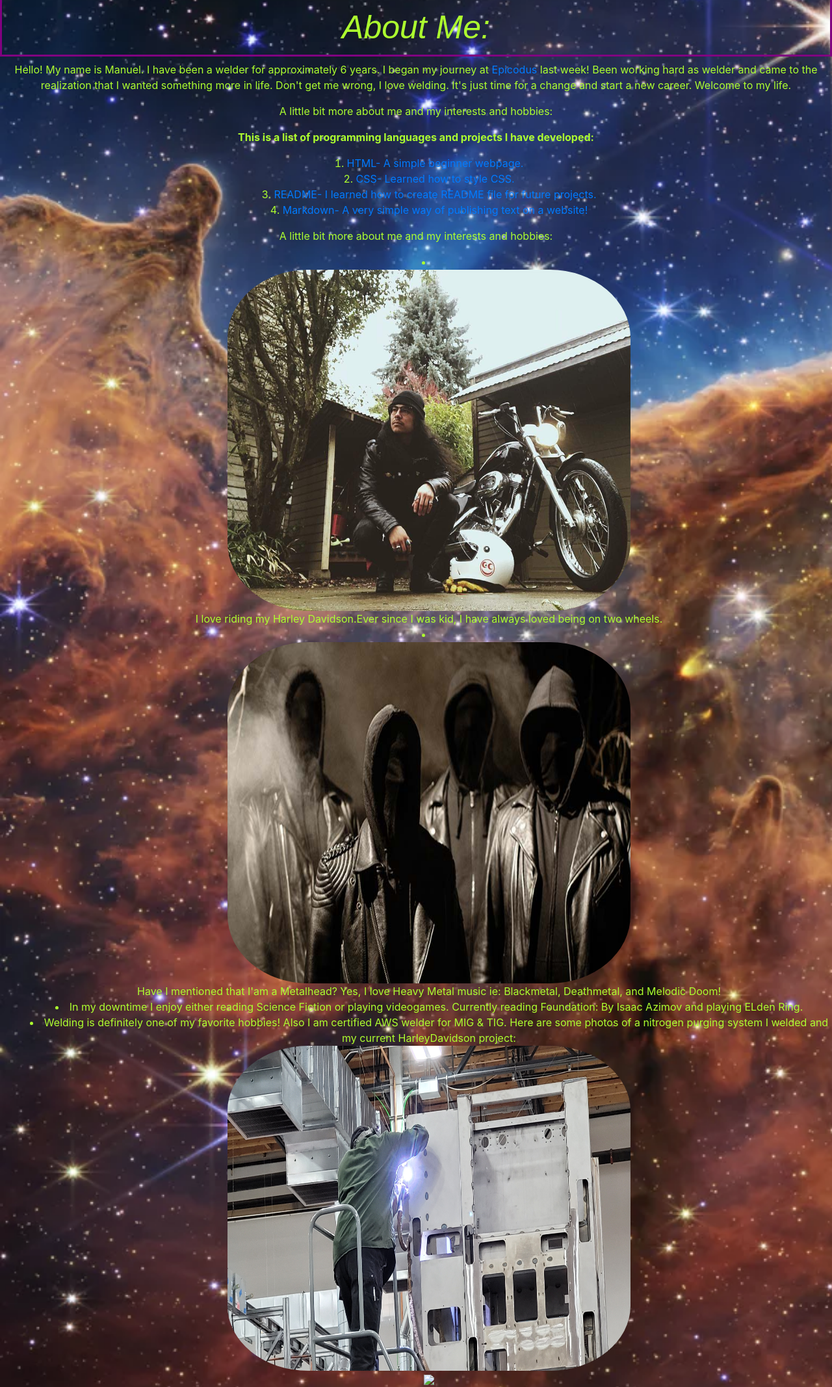
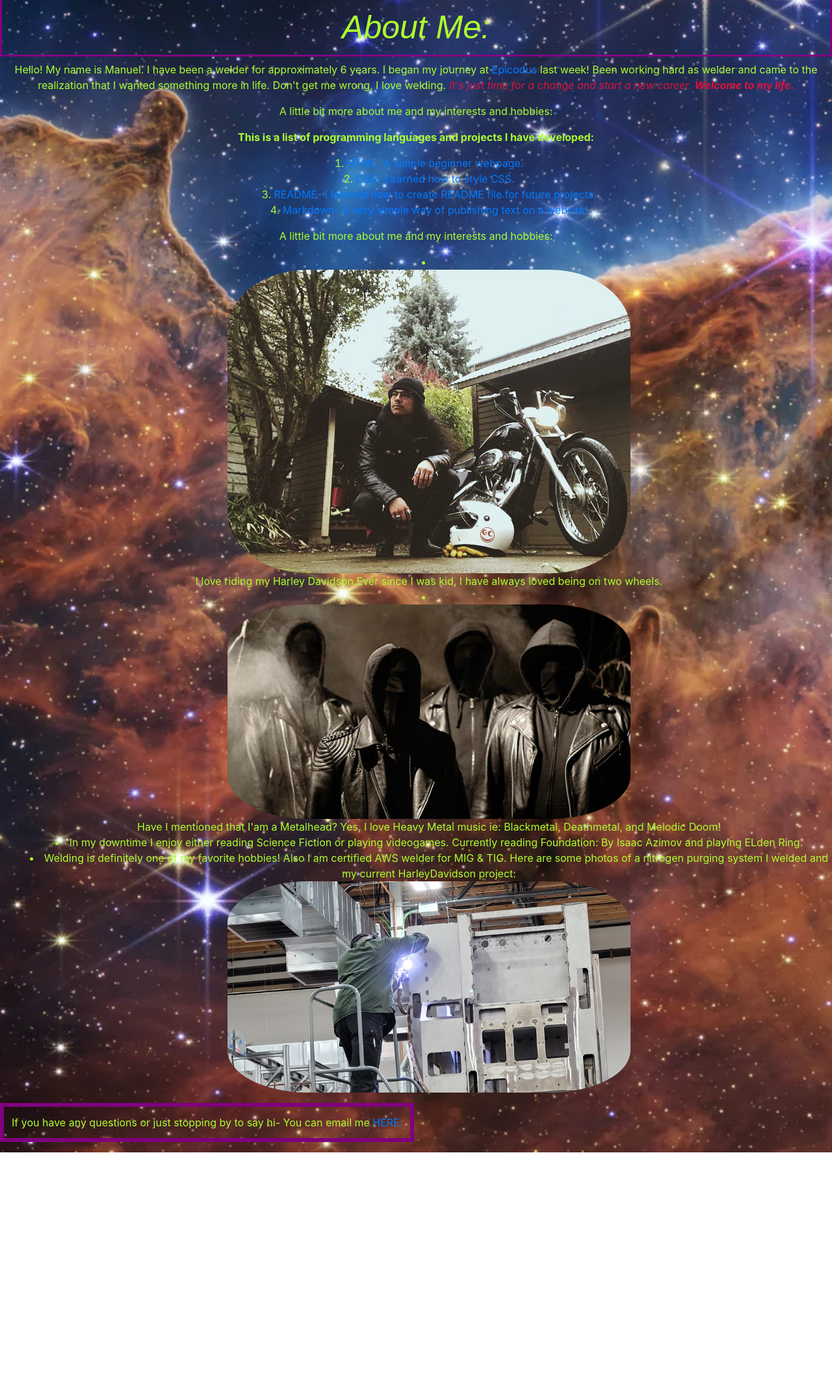
Before and after one commit to EldenCodeLord/my-portfolio-site, a plain HTML site: page index.html in a window 1280 px wide. Shown: the part 490-2624 px from the top of the page at 65% size. After the commit the page ends 2263 px from the top, so only its background shows below. Drawn offline with nearby package versions, Linux system fonts and the light colour scheme.

Commit message:
WIP: Assigned class for email, then styled it with float and border.

```diff
--- a/css/styles.css
+++ b/css/styles.css
@@ -32,14 +32,25 @@ h3 {
   text-align: center;
 }
 
+.highlight {
+  color: crimson;
+  font-style: italic;
+}
 .inside {
   list-style-position: inside;
 }
 
 .me, .band, .tig {
   width:50%;
+  height: 475;
   display: block;
   margin-left: auto;
   margin-right: auto;
   border-radius: 20%;
 }
+
+.float {
+  float: left;
+  border: 6px solid purple;
+  padding: 12px;
+}
--- a/index.html
+++ b/index.html
@@ -17,8 +17,8 @@
       <p class="important">Hello! My name is Manuel. I have been a welder for approximately 6 years.
        I began my journey at <a href="https://www.epicodus.com/">Epicodus</a> last week!
        Been working hard as welder and came to the realization that I wanted something
-       more in life. Don't get me wrong, I love <span class="highlight">welding.
-       It's just time for a change and start a new career. Welcome to my life.</span>
+       more in life. Don't get me wrong, I love welding.<span class="highlight">
+       It's just time for a change and start a new career. <strong>Welcome to my life.</strong></span>
       </p>
 
         <p>A little bit more about me and my interests and hobbies:</p>
@@ -33,15 +33,15 @@
 
         <p>A little bit more about me and my interests and hobbies:</p>
          <ul class="inside">
-          <li><img class="me" src="img/me.jpg" width="400" height="525"> I love riding my Harley Davidson.Ever since I was kid, I have always loved being on two wheels.</li>
-          <li><img class="band" src="img/mgla.jpg" width="425" height="525"> Have I mentioned that I'am a Metalhead? Yes, I love Heavy Metal music ie: Blackmetal, Deathmetal, and Melodic Doom!</li>
+          <li><img class="me" src="img/me.jpg"> I love riding my Harley Davidson.Ever since I was kid, I have always loved being on two wheels.</li>
+          <li><img class="band" src="img/mgla.jpg"> Have I mentioned that I'am a Metalhead? Yes, I love Heavy Metal music ie: Blackmetal, Deathmetal, and Melodic Doom!</li>
           <li>In my downtime I enjoy either reading Science Fiction or playing videogames. Currently reading Foundation: By Isaac Azimov and playing ELden Ring.</li>
           <li>Welding is definitely one of my favorite hobbies! Also I am certified AWS welder for MIG & TIG. Here are some photos of a nitrogen purging system I welded and my current HarleyDavidson project:
-            <img class="tig" src="img/weld2.jpg" width="725" height="500"> <img src="img/moto.jpg" height="500">
+            <img class="tig" src="img/weld2.jpg">
           </li>
         </ul>
       </div>
-      <p>If you have any questions or just stopping by to say hi-
+      <p class="float">If you have any questions or just stopping by to say hi-
          You can email me <a href="mailto:Manny.raygoza@gmail.com">HERE.</a>
       </p>
 </body>
```
